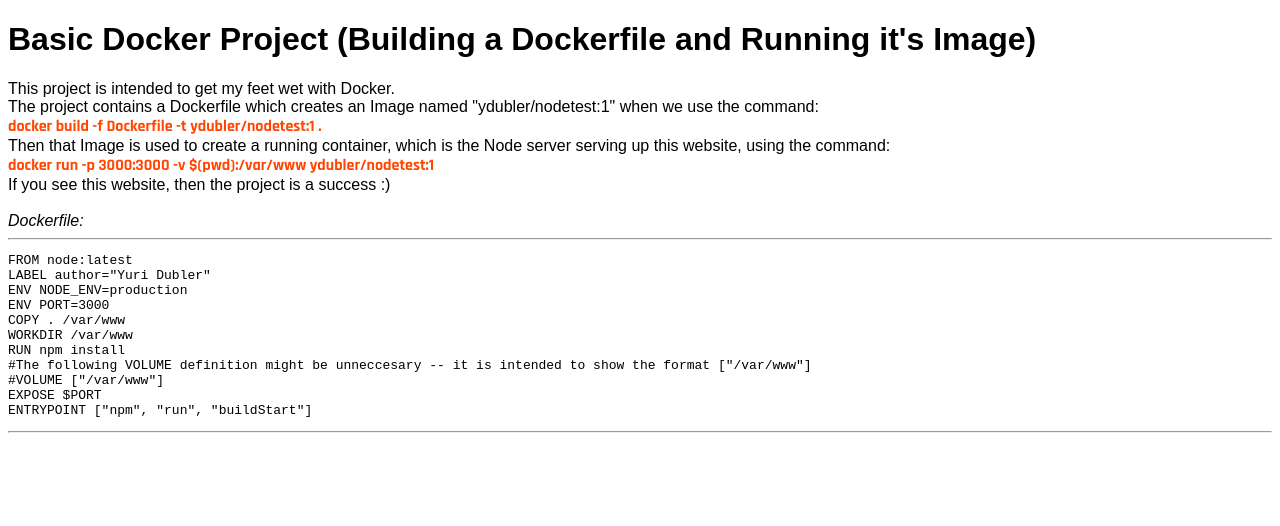
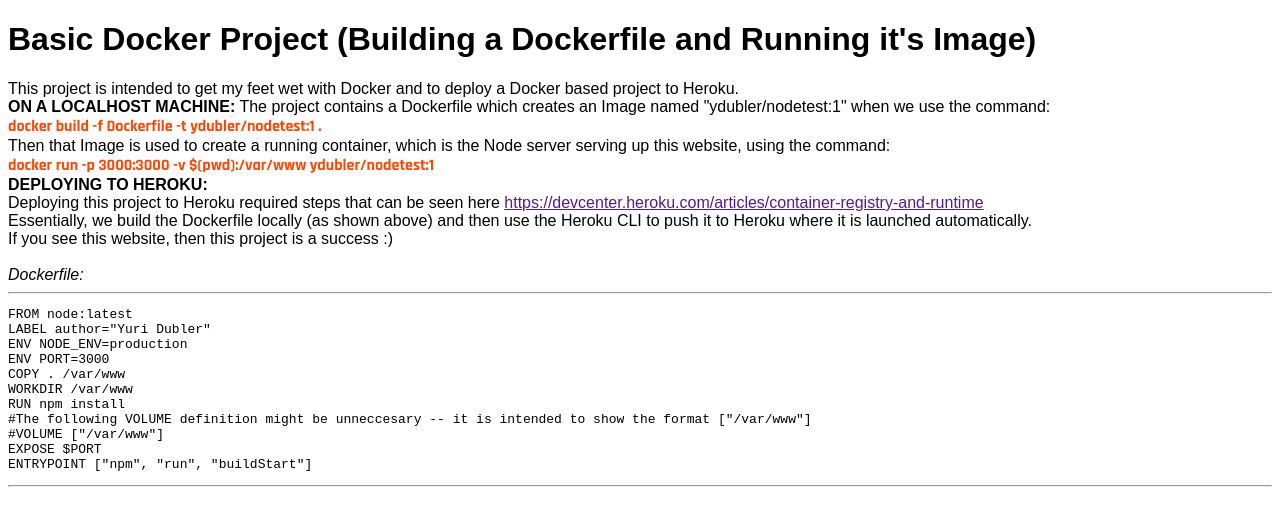
Before and after one commit to maivl/docker-basic, a website built with webpack: page src/index.html in a window 1280 px wide. Built offline with nearby package versions, Linux system fonts and the light colour scheme; a web font is replaced by a local one.

Commit message:
Updated to include Heroku deployment information

```diff
--- a/src/index.html
+++ b/src/index.html
@@ -18,8 +18,9 @@
   <body>
       <div id="vue-view">
         <h1 v-cloak>{{ appName }}</h1>
-        <div>This project is intended to get my feet wet with Docker.
+        <div>This project is intended to get my feet wet with Docker and to deploy a Docker based project to Heroku.
           <br/>
+          <b>ON A LOCALHOST MACHINE:</b>
           The project contains a Dockerfile which creates an Image named "ydubler/nodetest:1" when we use the command:
           <br/>
           <b class="fontRajdhani">docker build -f Dockerfile -t ydubler/nodetest:1 .</b>
@@ -27,7 +28,13 @@
           <br/>
           <b class="fontRajdhani">docker run -p 3000:3000 -v $(pwd):/var/www ydubler/nodetest:1</b>
           <br/>
-          If you see this website, then the project is a success :)
+          <b>DEPLOYING TO HEROKU:</b>
+          <br/>
+          Deploying this project to Heroku required steps that can be seen here <a href="">https://devcenter.heroku.com/articles/container-registry-and-runtime</a>
+          <br/>
+          Essentially, we build the Dockerfile locally (as shown above) and then use the Heroku CLI to push it to Heroku where it is launched automatically.
+          <br/>
+          If you see this website, then this project is a success :)
         </div>
         <br/>
         <i>Dockerfile:</i>
```
